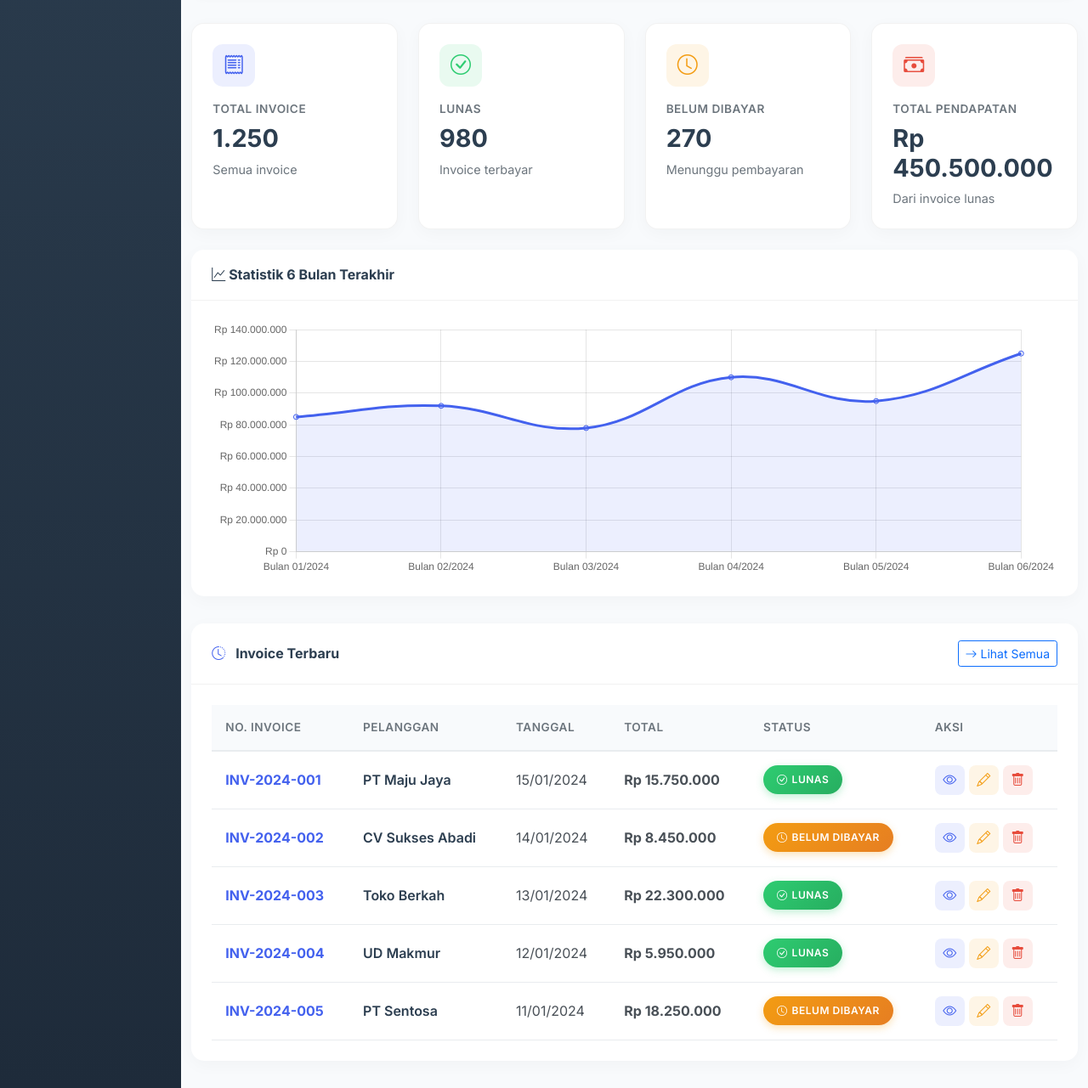
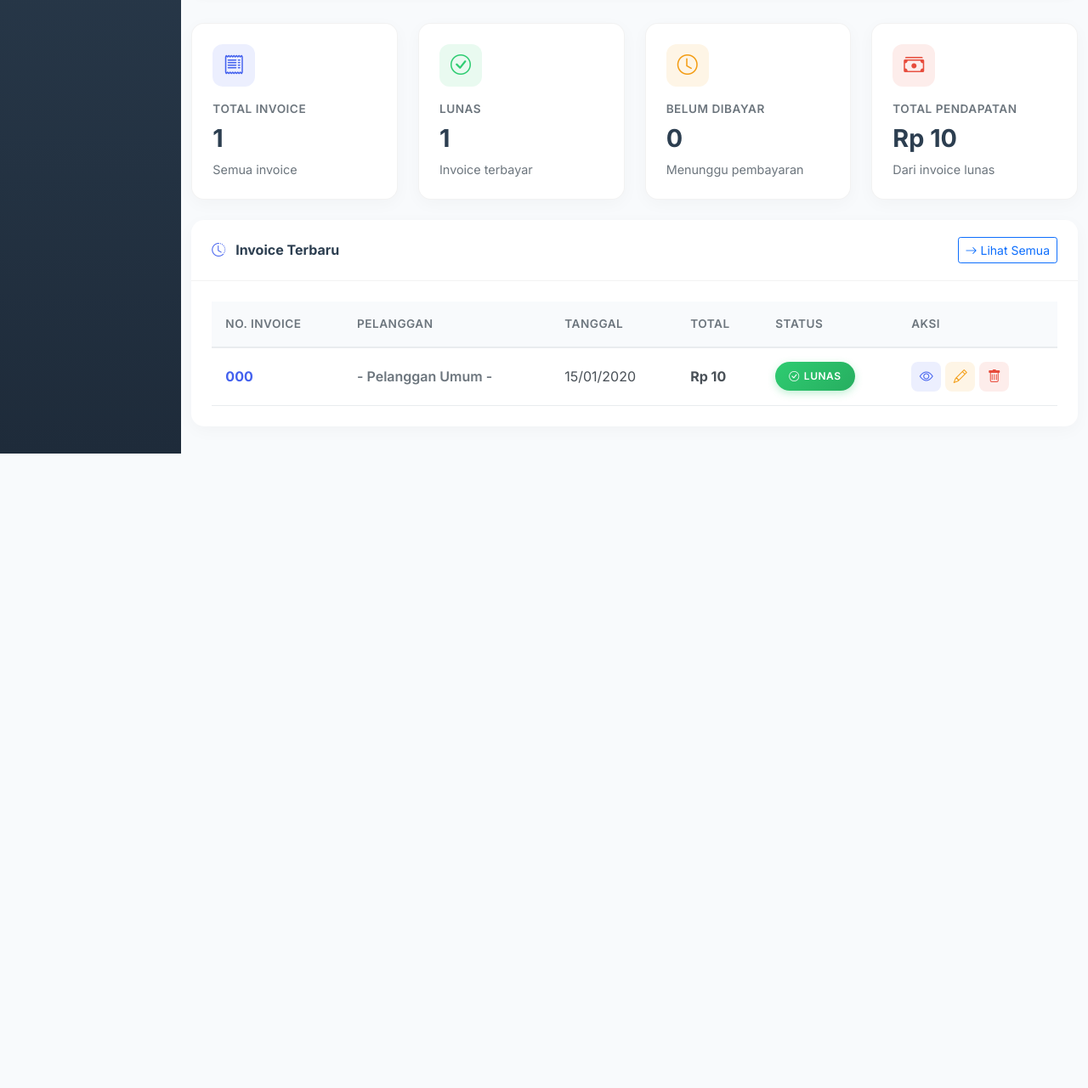
Before and after one commit to swadidikproject/invoiceapp.github.io, a PHP site: page / in a window 1280 px wide. Shown: the part 370-1651 px from the top of the page at 85% size. After the commit the page ends 904 px from the top, so only its background shows below. Run offline with PHP 8.4, Linux system fonts and the light colour scheme; data comes from the database, SQL or seed files in the repository; tables that the repository leaves empty hold one stand-in row (values such as "Sample post"); some libraries are stand-ins or nearby versions.

Commit message:
Update and rename index.html to index.php

```diff
--- a/index.html
+++ b/index.php
@@ -1,3 +1,38 @@
+<?php
+require_once 'config_database.php';
+require_once 'include_functions.php';
+
+// Get statistics
+$totalInvoices = $pdo->query("SELECT COUNT(*) FROM invoices")->fetchColumn();
+$paidInvoices = $pdo->query("SELECT COUNT(*) FROM invoices WHERE status = 'paid'")->fetchColumn();
+$unpaidInvoices = $pdo->query("SELECT COUNT(*) FROM invoices WHERE status = 'unpaid'")->fetchColumn();
+
+$totalRevenue = $pdo->query("SELECT SUM(total) FROM invoices WHERE status = 'paid'")->fetchColumn();
+$totalRevenue = $totalRevenue ?? 0;
+
+// Get monthly statistics for chart (optional)
+$monthlyStats = $pdo->query("
+    SELECT
+        DATE_FORMAT(created_at, '%Y-%m') as month,
+        COUNT(*) as total,
+        SUM(CASE WHEN status = 'paid' THEN total ELSE 0 END) as revenue
+    FROM invoices
+    WHERE created_at >= DATE_SUB(NOW(), INTERVAL 6 MONTH)
+    GROUP BY DATE_FORMAT(created_at, '%Y-%m')
+    ORDER BY month DESC
+")->fetchAll();
+
+// Get recent invoices
+$stmt = $pdo->query("
+    SELECT i.*, c.name as customer_name
+    FROM invoices i
+    LEFT JOIN customers c ON i.customer_id = c.id
+    ORDER BY i.created_at DESC
+    LIMIT 10
+");
+$invoices = $stmt->fetchAll();
+?>
+
 <!DOCTYPE html>
 <html lang="id">
 <head>
@@ -12,7 +47,7 @@
     <!-- Google Fonts -->
     <link href="https://fonts.googleapis.com/css2?family=Inter:wght@300;400;500;600;700&display=swap" rel="stylesheet">
 
-    <!-- Chart.js untuk grafik -->
+    <!-- Chart.js untuk grafik (opsional) -->
     <script src="https://cdn.jsdelivr.net/npm/chart.js@3.7.1/dist/chart.min.js"></script>
 
     <style>
@@ -495,22 +530,22 @@
                     </div>
                     <ul class="nav flex-column mt-3">
                         <li class="nav-item">
-                            <a class="nav-link active" href="#">
+                            <a class="nav-link <?= basename($_SERVER['PHP_SELF']) == 'index.php' ? 'active' : '' ?>" href="index.php">
                                 <i class="bi bi-speedometer2"></i> Dashboard
                             </a>
                         </li>
                         <li class="nav-item">
-                            <a class="nav-link" href="#">
+                            <a class="nav-link <?= basename($_SERVER['PHP_SELF']) == 'add_invoice.php' ? 'active' : '' ?>" href="add_invoice.php">
                                 <i class="bi bi-plus-circle"></i> Buat Invoice
                             </a>
                         </li>
                         <li class="nav-item">
-                            <a class="nav-link" href="#">
+                            <a class="nav-link <?= basename($_SERVER['PHP_SELF']) == 'customers.php' || basename($_SERVER['PHP_SELF']) == 'add_customer.php' || basename($_SERVER['PHP_SELF']) == 'view_customer.php' ? 'active' : '' ?>" href="customers.php">
                                 <i class="bi bi-people"></i> Pelanggan
                             </a>
                         </li>
                         <li class="nav-item">
-                            <a class="nav-link" href="#">
+                            <a class="nav-link <?= basename($_SERVER['PHP_SELF']) == 'invoices.php' ? 'active' : '' ?>" href="invoices.php">
                                 <i class="bi bi-file-text"></i> Daftar Invoice
                             </a>
                         </li>
@@ -526,10 +561,10 @@
                     <p>Kelola invoice dan pelanggan Anda dengan mudah dan efisien</p>
                     <i class="bi bi-receipt"></i>
                     <div class="quick-actions">
-                        <a href="#" class="quick-action-btn">
+                        <a href="add_invoice.php" class="quick-action-btn">
                             <i class="bi bi-plus-circle"></i> Buat Invoice Baru
                         </a>
-                        <a href="#" class="quick-action-btn">
+                        <a href="customers.php" class="quick-action-btn">
                             <i class="bi bi-people"></i> Kelola Pelanggan
                         </a>
                     </div>
@@ -541,17 +576,17 @@
                         <h1 class="h2 mb-1">Dashboard</h1>
                         <nav aria-label="breadcrumb">
                             <ol class="breadcrumb mb-0">
-                                <li class="breadcrumb-item"><a href="#">Dashboard</a></li>
+                                <li class="breadcrumb-item"><a href="index.php">Dashboard</a></li>
                                 <li class="breadcrumb-item active">Overview</li>
                             </ol>
                         </nav>
                     </div>
-                    <a href="#" class="btn-create">
+                    <a href="add_invoice.php" class="btn-create">
                         <i class="bi bi-plus-circle"></i> Invoice Baru
                     </a>
                 </div>
 
-                <!-- Statistics Cards (Contoh Data Statis) -->
+                <!-- Statistics Cards -->
                 <div class="row g-4 mb-4">
                     <div class="col-xl-3 col-md-6">
                         <div class="summary-card">
@@ -559,7 +594,7 @@
                                 <i class="bi bi-receipt"></i>
                             </div>
                             <div class="summary-label">Total Invoice</div>
-                            <div class="summary-value">1.250</div>
+                            <div class="summary-value"><?= number_format($totalInvoices, 0, ',', '.') ?></div>
                             <div class="summary-sub">Semua invoice</div>
                         </div>
                     </div>
@@ -570,7 +605,7 @@
                                 <i class="bi bi-check-circle"></i>
                             </div>
                             <div class="summary-label">Lunas</div>
-                            <div class="summary-value">980</div>
+                            <div class="summary-value"><?= number_format($paidInvoices, 0, ',', '.') ?></div>
                             <div class="summary-sub">Invoice terbayar</div>
                         </div>
                     </div>
@@ -581,7 +616,7 @@
                                 <i class="bi bi-clock"></i>
                             </div>
                             <div class="summary-label">Belum Dibayar</div>
-                            <div class="summary-value">270</div>
+                            <div class="summary-value"><?= number_format($unpaidInvoices, 0, ',', '.') ?></div>
                             <div class="summary-sub">Menunggu pembayaran</div>
                         </div>
                     </div>
@@ -592,13 +627,14 @@
                                 <i class="bi bi-cash-stack"></i>
                             </div>
                             <div class="summary-label">Total Pendapatan</div>
-                            <div class="summary-value">Rp 450.500.000</div>
+                            <div class="summary-value"><?= formatRupiah($totalRevenue) ?></div>
                             <div class="summary-sub">Dari invoice lunas</div>
                         </div>
                     </div>
                 </div>
 
-                <!-- Chart Section -->
+                <!-- Chart Section (Optional - jika ingin menampilkan grafik) -->
+                <?php if (count($monthlyStats) > 0): ?>
                 <div class="chart-card">
                     <div class="card-header">
                         <h6><i class="bi bi-graph-up"></i> Statistik 6 Bulan Terakhir</h6>
@@ -607,6 +643,7 @@
                         <canvas id="revenueChart" style="height: 300px;"></canvas>
                     </div>
                 </div>
+                <?php endif; ?>
 
                 <!-- Recent Invoices Table -->
                 <div class="table-card">
@@ -616,7 +653,7 @@
                                 <h6><i class="bi bi-clock-history"></i> Invoice Terbaru</h6>
                             </div>
                             <div class="col-md-6 text-end">
-                                <a href="#" class="btn btn-sm btn-outline-primary">
+                                <a href="invoices.php" class="btn btn-sm btn-outline-primary">
                                     <i class="bi bi-arrow-right"></i> Lihat Semua
                                 </a>
                             </div>
@@ -636,32 +673,44 @@
                                     </tr>
                                 </thead>
                                 <tbody>
-                                    <!-- Data Invoice Contoh -->
+                                    <?php if (count($invoices) > 0): ?>
+                                        <?php foreach($invoices as $invoice): ?>
                                         <tr>
                                             <td>
-                                            <a href="#" class="invoice-number">INV-2024-001</a>
+                                                <a href="view_invoice.php?id=<?= $invoice['id'] ?>" class="invoice-number">
+                                                    <?= $invoice['invoice_number'] ?>
+                                                </a>
                                             </td>
                                             <td>
-                                            <span class="customer-name">PT Maju Jaya</span>
+                                                <span class="customer-name">
+                                                    <?= $invoice['customer_name'] ?? '<span class="text-muted">- Pelanggan Umum -</span>' ?>
+                                                </span>
                                             </td>
-                                        <td>15/01/2024</td>
+                                            <td><?= date('d/m/Y', strtotime($invoice['invoice_date'])) ?></td>
                                             <td>
-                                            <strong>Rp 15.750.000</strong>
+                                                <strong><?= formatRupiah($invoice['total']) ?></strong>
                                             </td>
                                             <td>
+                                                <?php if ($invoice['status'] == 'paid'): ?>
                                                     <span class="badge-status badge-paid">
                                                         <i class="bi bi-check-circle"></i> Lunas
                                                     </span>
+                                                <?php else: ?>
+                                                    <span class="badge-status badge-unpaid">
+                                                        <i class="bi bi-clock"></i> Belum Dibayar
+                                                    </span>
+                                                <?php endif; ?>
                                             </td>
                                             <td>
                                                 <div class="action-group">
-                                                <a href="#" class="btn-action btn-view" title="Lihat Detail">
+                                                    <a href="view_invoice.php?id=<?= $invoice['id'] ?>" class="btn-action btn-view" title="Lihat Detail">
                                                         <i class="bi bi-eye"></i>
                                                     </a>
-                                                <a href="#" class="btn-action btn-edit" title="Edit Invoice">
+                                                    <a href="edit_invoice.php?id=<?= $invoice['id'] ?>" class="btn-action btn-edit" title="Edit Invoice">
                                                         <i class="bi bi-pencil"></i>
                                                     </a>
-                                                <a href="#" class="btn-action btn-delete"
+                                                    <a href="delete_invoice.php?id=<?= $invoice['id'] ?>"
+                                                       class="btn-action btn-delete"
                                                        onclick="return confirm('Yakin ingin menghapus invoice ini? Data yang dihapus tidak dapat dikembalikan.')"
                                                        title="Hapus Invoice">
                                                         <i class="bi bi-trash"></i>
@@ -669,134 +718,19 @@
                                                 </div>
                                             </td>
                                         </tr>
+                                        <?php endforeach; ?>
+                                    <?php else: ?>
                                         <tr>
-                                        <td>
-                                            <a href="#" class="invoice-number">INV-2024-002</a>
-                                        </td>
-                                        <td>
-                                            <span class="customer-name">CV Sukses Abadi</span>
-                                        </td>
-                                        <td>14/01/2024</td>
-                                        <td>
-                                            <strong>Rp 8.450.000</strong>
-                                        </td>
-                                        <td>
-                                            <span class="badge-status badge-unpaid">
-                                                <i class="bi bi-clock"></i> Belum Dibayar
-                                            </span>
-                                        </td>
-                                        <td>
-                                            <div class="action-group">
-                                                <a href="#" class="btn-action btn-view" title="Lihat Detail">
-                                                    <i class="bi bi-eye"></i>
+                                            <td colspan="6" class="text-center py-4">
+                                                <i class="bi bi-file-text" style="font-size: 3rem; color: #dee2e6;"></i>
+                                                <h5 class="mt-3 text-muted">Belum Ada Invoice</h5>
+                                                <p class="text-muted">Buat invoice pertama Anda untuk memulai.</p>
+                                                <a href="add_invoice.php" class="btn-create">
+                                                    <i class="bi bi-plus-circle"></i> Buat Invoice Baru
                                                 </a>
-                                                <a href="#" class="btn-action btn-edit" title="Edit Invoice">
-                                                    <i class="bi bi-pencil"></i>
-                                                </a>
-                                                <a href="#" class="btn-action btn-delete"
-                                                   onclick="return confirm('Yakin ingin menghapus invoice ini? Data yang dihapus tidak dapat dikembalikan.')"
-                                                   title="Hapus Invoice">
-                                                    <i class="bi bi-trash"></i>
-                                                </a>
-                                            </div>
                                             </td>
                                         </tr>
-                                    <tr>
-                                        <td>
-                                            <a href="#" class="invoice-number">INV-2024-003</a>
-                                        </td>
-                                        <td>
-                                            <span class="customer-name">Toko Berkah</span>
-                                        </td>
-                                        <td>13/01/2024</td>
-                                        <td>
-                                            <strong>Rp 22.300.000</strong>
-                                        </td>
-                                        <td>
-                                            <span class="badge-status badge-paid">
-                                                <i class="bi bi-check-circle"></i> Lunas
-                                            </span>
-                                        </td>
-                                        <td>
-                                            <div class="action-group">
-                                                <a href="#" class="btn-action btn-view" title="Lihat Detail">
-                                                    <i class="bi bi-eye"></i>
-                                                </a>
-                                                <a href="#" class="btn-action btn-edit" title="Edit Invoice">
-                                                    <i class="bi bi-pencil"></i>
-                                                </a>
-                                                <a href="#" class="btn-action btn-delete"
-                                                   onclick="return confirm('Yakin ingin menghapus invoice ini? Data yang dihapus tidak dapat dikembalikan.')"
-                                                   title="Hapus Invoice">
-                                                    <i class="bi bi-trash"></i>
-                                                </a>
-                                            </div>
-                                        </td>
-                                    </tr>
-                                    <tr>
-                                        <td>
-                                            <a href="#" class="invoice-number">INV-2024-004</a>
-                                        </td>
-                                        <td>
-                                            <span class="customer-name">UD Makmur</span>
-                                        </td>
-                                        <td>12/01/2024</td>
-                                        <td>
-                                            <strong>Rp 5.950.000</strong>
-                                        </td>
-                                        <td>
-                                            <span class="badge-status badge-paid">
-                                                <i class="bi bi-check-circle"></i> Lunas
-                                            </span>
-                                        </td>
-                                        <td>
-                                            <div class="action-group">
-                                                <a href="#" class="btn-action btn-view" title="Lihat Detail">
-                                                    <i class="bi bi-eye"></i>
-                                                </a>
-                                                <a href="#" class="btn-action btn-edit" title="Edit Invoice">
-                                                    <i class="bi bi-pencil"></i>
-                                                </a>
-                                                <a href="#" class="btn-action btn-delete"
-                                                   onclick="return confirm('Yakin ingin menghapus invoice ini? Data yang dihapus tidak dapat dikembalikan.')"
-                                                   title="Hapus Invoice">
-                                                    <i class="bi bi-trash"></i>
-                                                </a>
-                                            </div>
-                                        </td>
-                                    </tr>
-                                    <tr>
-                                        <td>
-                                            <a href="#" class="invoice-number">INV-2024-005</a>
-                                        </td>
-                                        <td>
-                                            <span class="customer-name">PT Sentosa</span>
-                                        </td>
-                                        <td>11/01/2024</td>
-                                        <td>
-                                            <strong>Rp 18.250.000</strong>
-                                        </td>
-                                        <td>
-                                            <span class="badge-status badge-unpaid">
-                                                <i class="bi bi-clock"></i> Belum Dibayar
-                                            </span>
-                                        </td>
-                                        <td>
-                                            <div class="action-group">
-                                                <a href="#" class="btn-action btn-view" title="Lihat Detail">
-                                                    <i class="bi bi-eye"></i>
-                                                </a>
-                                                <a href="#" class="btn-action btn-edit" title="Edit Invoice">
-                                                    <i class="bi bi-pencil"></i>
-                                                </a>
-                                                <a href="#" class="btn-action btn-delete"
-                                                   onclick="return confirm('Yakin ingin menghapus invoice ini? Data yang dihapus tidak dapat dikembalikan.')"
-                                                   title="Hapus Invoice">
-                                                    <i class="bi bi-trash"></i>
-                                                </a>
-                                            </div>
-                                        </td>
-                                    </tr>
+                                    <?php endif; ?>
                                 </tbody>
                             </table>
                         </div>
@@ -809,14 +743,15 @@
     <!-- Bootstrap JS -->
     <script src="https://cdn.jsdelivr.net/npm/bootstrap@5.1.3/dist/js/bootstrap.bundle.min.js"></script>
 
-    <!-- Chart Initialization -->
+    <!-- Chart Initialization (jika ada chart) -->
+    <?php if (count($monthlyStats) > 0): ?>
     <script>
         document.addEventListener('DOMContentLoaded', function() {
             const ctx = document.getElementById('revenueChart').getContext('2d');
 
-            // Data contoh untuk chart
-            const months = ['2024-01', '2024-02', '2024-03', '2024-04', '2024-05', '2024-06'];
-            const revenue = [85000000, 92000000, 78000000, 110000000, 95000000, 125000000];
+            // Prepare data
+            const months = <?= json_encode(array_column($monthlyStats, 'month')) ?>;
+            const revenue = <?= json_encode(array_column($monthlyStats, 'revenue')) ?>;
 
             new Chart(ctx, {
                 type: 'line',
@@ -856,6 +791,7 @@
             });
         });
     </script>
+    <?php endif; ?>
 
     <!-- Tooltip Initialization -->
     <script>
```
Lines whose indentation alone changed are shown as unchanged.
